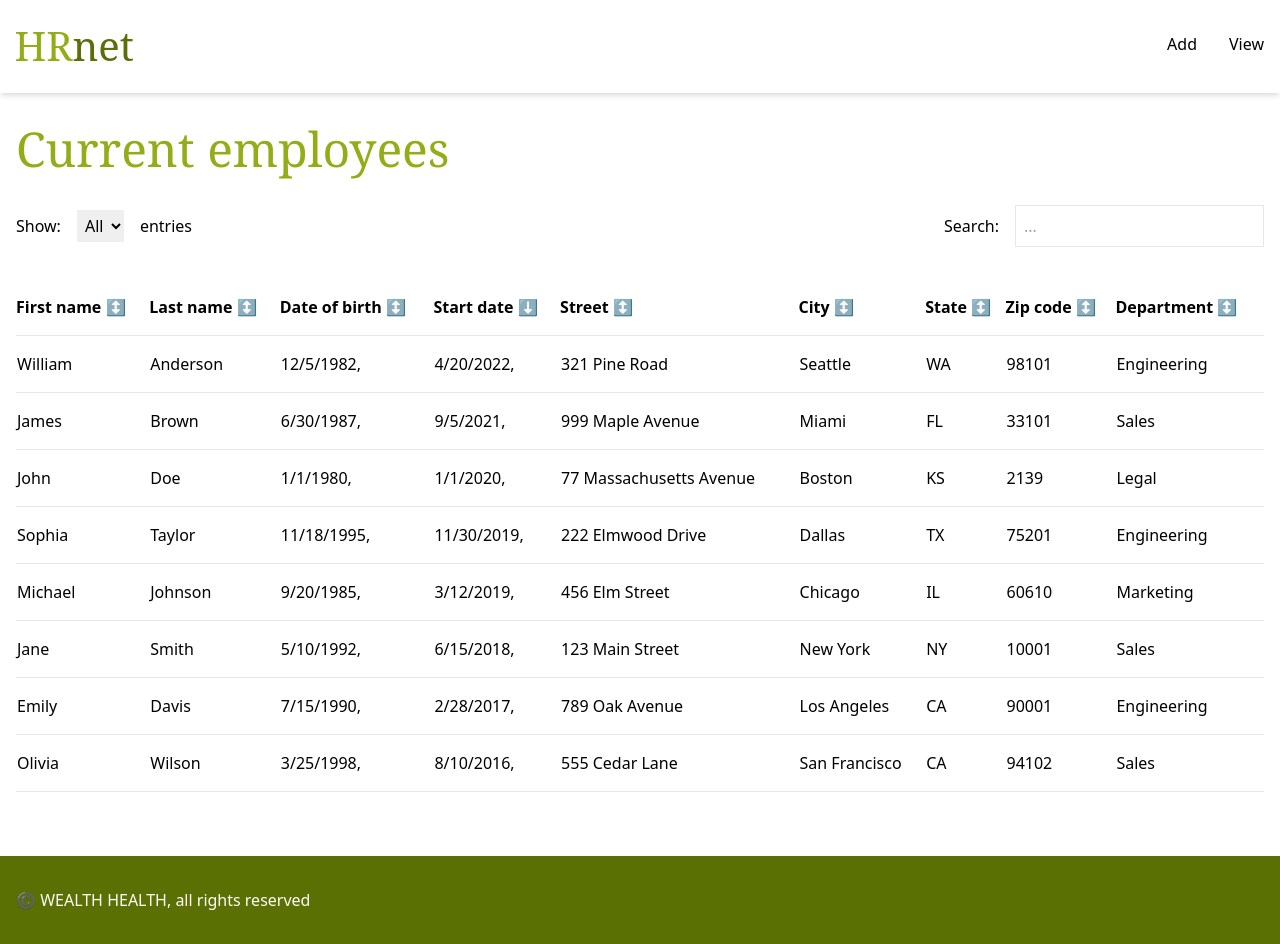
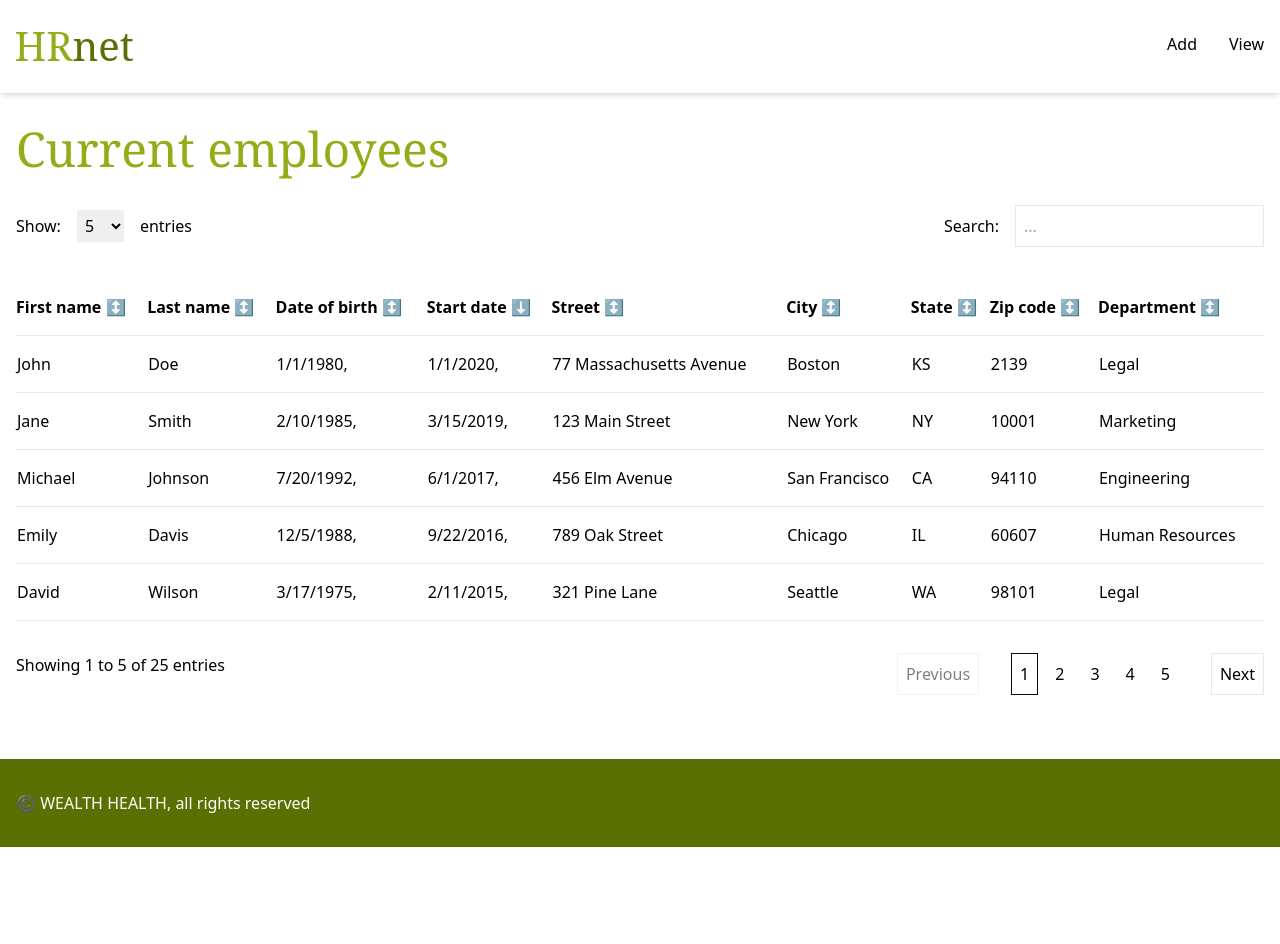
Before and after one commit to jeromeabel/oc-p14-hrnet, a React (Vite) app: page /view in a window 1280 px wide. After the commit the page ends 847 px from the top, so only its background shows below. Built offline with nearby package versions, Linux system fonts and the light colour scheme.

Commit message:
Add Pagination to TableData and clear it

```diff
--- a/src/components/TableData/InputLength.tsx
+++ b/src/components/TableData/InputLength.tsx
@@ -1,8 +1,8 @@
-type InputLengthType = {
+type InputLengthProps = {
   onChange: (length: number) => void;
 };
 
-const InputLength = ({ onChange }: InputLengthType) => {
+const InputLength = ({ onChange }: InputLengthProps) => {
   const handleChange = (event: React.ChangeEvent<HTMLSelectElement>) => {
     const inputValue = event.target.value;
     const parsedValue = parseInt(inputValue, 10); // integer
@@ -16,11 +16,10 @@ const InputLength = ({ onChange }: InputLengthType) => {
         Show:
       </label>
       <select className="p-1" id="filterSelect" onChange={handleChange}>
-        <option value="0">All</option>
-        <option>2</option>
-        <option>4</option>
-        <option>6</option>
-        <option>8</option>
+        <option>5</option>
+        <option>10</option>
+        <option>15</option>
+        <option>25</option>
       </select>
       <span>entries</span>
     </div>
@@ -28,3 +27,5 @@ const InputLength = ({ onChange }: InputLengthType) => {
 };
 
 export default InputLength;
+
+/* <option value="0">All</option> 10 25 50 100 */
--- a/src/components/TableData/InputSearch.tsx
+++ b/src/components/TableData/InputSearch.tsx
@@ -1,8 +1,8 @@
-type InputSearchType = {
+type InputSearchProps = {
   onChange: (term: string) => void;
 };
 
-const InputSearch = ({ onChange }: InputSearchType) => {
+const InputSearch = ({ onChange }: InputSearchProps) => {
   const handleChange = (event: React.ChangeEvent<HTMLInputElement>) => {
     const term = event.target.value;
     onChange(term); //if (term.length > 0)
--- /dev/null
+++ b/src/components/TableData/Pagination.tsx
@@ -0,0 +1,89 @@
+import { useState, useEffect } from 'react';
+
+type PaginationProps = {
+  onChange: (page: number) => void;
+  totalEntries: number;
+  entriesPerPage: number;
+};
+
+const Pagination: React.FC<PaginationProps> = ({
+  onChange,
+  totalEntries,
+  entriesPerPage,
+}) => {
+  const [currentPage, setCurrentPage] = useState(1);
+
+  const totalPages = Math.ceil(totalEntries / entriesPerPage);
+
+  const handlePageChange = (page: number) => {
+    if (page >= 1 && page <= totalPages && page !== currentPage) {
+      setCurrentPage(page);
+      onChange((page - 1) * entriesPerPage + 1);
+    }
+  };
+
+  // Reset the page to 1 when entriesPerPage changes
+  useEffect(() => {
+    setCurrentPage(1);
+  }, [entriesPerPage]);
+
+  const startEntry = (currentPage - 1) * entriesPerPage + 1;
+  const endEntry = Math.min(startEntry + entriesPerPage - 1, totalEntries);
+
+  const renderPageNumbers = () => {
+    const pageNumbers = [];
+    for (let i = 1; i <= totalPages; i++) {
+      pageNumbers.push(
+        <li
+          key={i}
+          className={`p-2 border hover:cursor-pointer ${
+            currentPage === i ? 'border-black' : 'border-transparent'
+          }`}
+          onClick={() => handlePageChange(i)}
+        >
+          <button>{i}</button>
+        </li>
+      );
+    }
+    return pageNumbers;
+  };
+
+  const renderButton = (
+    label: string,
+    onClick: () => void,
+    isDisabled: boolean
+  ) => (
+    <button
+      className={`p-2 border ${
+        isDisabled ? 'opacity-50' : 'hover:cursor-pointer hover:border-black'
+      }`}
+      onClick={onClick}
+    >
+      {label}
+    </button>
+  );
+
+  return (
+    <div className="flex justify-between">
+      <p>
+        Showing {startEntry} to {endEntry} of {totalEntries} entries
+      </p>
+
+      <nav className="flex gap-8">
+        {renderButton(
+          'Previous',
+          () => handlePageChange(currentPage - 1),
+          currentPage === 1
+        )}
+        <ul className="flex gap-2">{renderPageNumbers()}</ul>
+        {renderButton(
+          'Next',
+          () => handlePageChange(currentPage + 1),
+          currentPage === totalPages
+        )}
+      </nav>
+    </div>
+  );
+};
+
+export default Pagination;
--- a/src/components/TableData/TableData.tsx
+++ b/src/components/TableData/TableData.tsx
@@ -4,10 +4,11 @@ import { useState, useMemo } from 'react';
 import TableHeaderCell from './TableHeaderCell';
 import TableCell from './TableCell';
 import InputLength from './InputLength';
+import InputSearch from './InputSearch';
+import Pagination from './Pagination';
 
 // Import logic
-import { sortData, filterDataByLength, filterDataBySearch } from './dataUtils';
-import InputSearch from './InputSearch';
+import { sortData, filterDataBySearch } from './dataUtils';
 
 // Export types
 export type ItemValueType = number | string | Date | boolean;
@@ -35,7 +36,10 @@ const TableData = <
   const [sortKey, setSortKey] = useState('startDate');
   const [sortOrder, setSortOrder] = useState<SortOrderType>('desc');
   const [searchTerm, setSearchTerm] = useState('');
-  const [filterLength, setFilterLength] = useState(0);
+  const [filterLength, setFilterLength] = useState(5);
+
+  const [totalEntries, setTotalEntries] = useState(data.length);
+  const [startIndex, setStartIndex] = useState(0);
 
   const currentData = useMemo(() => {
     let newData = [...data];
@@ -45,16 +49,16 @@ const TableData = <
       newData = filterDataBySearch(newData, searchTerm);
     }
 
-    // Apply length filter
-    if (filterLength > 0) {
-      newData = filterDataByLength(newData, filterLength);
-    }
+    // Apply pagination with number of entries
+    setTotalEntries(newData.length);
+    const endIndex = startIndex + filterLength;
+    newData = newData.slice(startIndex, endIndex);
 
     // Apply sort
     newData = sortData(newData, sortKey, sortOrder);
 
     return newData;
-  }, [data, sortKey, sortOrder, searchTerm, filterLength]);
+  }, [data, sortKey, sortOrder, searchTerm, filterLength, startIndex]);
 
   // ?useCallback
   const onSort = (key: string) => {
@@ -70,19 +74,22 @@ const TableData = <
     setFilterLength(length);
   };
 
+  const onPage = (index: number) => {
+    setStartIndex(index);
+  };
+
   return (
     <div className="my-8">
       <div className="flex justify-between">
         <InputLength onChange={onLength} />
         <InputSearch onChange={onSearch} />
       </div>
-
       <table className="w-full my-8">
         <thead className="border-b">
           <tr>
-            {headers.map((col, index) => (
+            {headers.map((col) => (
               <TableHeaderCell
-                key={index}
+                key={col.key}
                 col={col}
                 sortKey={sortKey}
                 sortOrder={sortOrder}
@@ -101,6 +108,11 @@ const TableData = <
           ))}
         </tbody>
       </table>
+      <Pagination
+        totalEntries={totalEntries}
+        entriesPerPage={filterLength}
+        onChange={onPage}
+      />
     </div>
   );
 };
--- a/src/data/mockData1.ts
+++ b/src/data/mockData1.ts
@@ -18,7 +18,6 @@ export const mockDataHeaders: HeaderType[] = [
   { key: 'zipCode', label: 'Zip code' },
   { key: 'department', label: 'Department' },
 ];
-
 export const mockData: AddFormType[] = [
   {
     firstName: 'John',
@@ -34,78 +33,276 @@ export const mockData: AddFormType[] = [
   {
     firstName: 'Jane',
     lastName: 'Smith',
-    dateOfBirth: new Date('1992-05-10'),
-    startDate: new Date('2018-06-15'),
+    dateOfBirth: new Date('1985-02-10'),
+    startDate: new Date('2019-03-15'),
     street: '123 Main Street',
     city: 'New York',
     state: 'NY',
     zipCode: 10001,
-    department: 'Sales',
+    department: 'Marketing',
   },
   {
     firstName: 'Michael',
     lastName: 'Johnson',
-    dateOfBirth: new Date('1985-09-20'),
-    startDate: new Date('2019-03-12'),
-    street: '456 Elm Street',
-    city: 'Chicago',
-    state: 'IL',
-    zipCode: 60610,
-    department: 'Marketing',
+    dateOfBirth: new Date('1992-07-20'),
+    startDate: new Date('2017-06-01'),
+    street: '456 Elm Avenue',
+    city: 'San Francisco',
+    state: 'CA',
+    zipCode: 94110,
+    department: 'Engineering',
   },
   {
     firstName: 'Emily',
     lastName: 'Davis',
-    dateOfBirth: new Date('1990-07-15'),
-    startDate: new Date('2017-02-28'),
-    street: '789 Oak Avenue',
+    dateOfBirth: new Date('1988-12-05'),
+    startDate: new Date('2016-09-22'),
+    street: '789 Oak Street',
+    city: 'Chicago',
+    state: 'IL',
+    zipCode: 60607,
+    department: 'Human Resources',
+  },
+  {
+    firstName: 'David',
+    lastName: 'Wilson',
+    dateOfBirth: new Date('1975-03-17'),
+    startDate: new Date('2015-02-11'),
+    street: '321 Pine Lane',
+    city: 'Seattle',
+    state: 'WA',
+    zipCode: 98101,
+    department: 'Legal',
+  },
+  {
+    firstName: 'Sarah',
+    lastName: 'Anderson',
+    dateOfBirth: new Date('1990-09-12'),
+    startDate: new Date('2018-08-18'),
+    street: '555 Broad Street',
     city: 'Los Angeles',
     state: 'CA',
     zipCode: 90001,
+    department: 'Marketing',
+  },
+  {
+    firstName: 'Robert',
+    lastName: 'Thomas',
+    dateOfBirth: new Date('1982-06-25'),
+    startDate: new Date('2017-04-05'),
+    street: '222 Park Avenue',
+    city: 'Houston',
+    state: 'TX',
+    zipCode: 77002,
     department: 'Engineering',
   },
   {
+    firstName: 'Emma',
+    lastName: 'Garcia',
+    dateOfBirth: new Date('1994-11-30'),
+    startDate: new Date('2021-02-15'),
+    street: '999 Lake Street',
+    city: 'Miami',
+    state: 'FL',
+    zipCode: 33101,
+    department: 'Human Resources',
+  },
+  {
+    firstName: 'Daniel',
+    lastName: 'Lee',
+    dateOfBirth: new Date('1978-04-22'),
+    startDate: new Date('2014-11-09'),
+    street: '777 Oak Avenue',
+    city: 'Dallas',
+    state: 'TX',
+    zipCode: 75201,
+    department: 'Legal',
+  },
+  {
+    firstName: 'Olivia',
+    lastName: 'Martinez',
+    dateOfBirth: new Date('1991-08-14'),
+    startDate: new Date('2019-07-07'),
+    street: '444 Elm Street',
+    city: 'Phoenix',
+    state: 'AZ',
+    zipCode: 85001,
+    department: 'Marketing',
+  },
+  {
     firstName: 'William',
-    lastName: 'Anderson',
-    dateOfBirth: new Date('1982-12-05'),
-    startDate: new Date('2022-04-20'),
-    street: '321 Pine Road',
-    city: 'Seattle',
-    state: 'WA',
-    zipCode: 98101,
+    lastName: 'Lopez',
+    dateOfBirth: new Date('1987-05-18'),
+    startDate: new Date('2016-12-20'),
+    street: '888 Pine Avenue',
+    city: 'Denver',
+    state: 'CO',
+    zipCode: 80202,
     department: 'Engineering',
   },
   {
-    firstName: 'Olivia',
-    lastName: 'Wilson',
-    dateOfBirth: new Date('1998-03-25'),
-    startDate: new Date('2016-08-10'),
-    street: '555 Cedar Lane',
-    city: 'San Francisco',
-    state: 'CA',
-    zipCode: 94102,
-    department: 'Sales',
+    firstName: 'Sophia',
+    lastName: 'Harris',
+    dateOfBirth: new Date('1984-03-08'),
+    startDate: new Date('2015-10-03'),
+    street: '555 Maple Lane',
+    city: 'Atlanta',
+    state: 'GA',
+    zipCode: 30301,
+    department: 'Human Resources',
   },
   {
     firstName: 'James',
-    lastName: 'Brown',
-    dateOfBirth: new Date('1987-06-30'),
-    startDate: new Date('2021-09-05'),
-    street: '999 Maple Avenue',
-    city: 'Miami',
-    state: 'FL',
-    zipCode: 33101,
-    department: 'Sales',
+    lastName: 'Gonzalez',
+    dateOfBirth: new Date('1979-12-25'),
+    startDate: new Date('2013-08-11'),
+    street: '333 Cedar Street',
+    city: 'San Diego',
+    state: 'CA',
+    zipCode: 92101,
+    department: 'Legal',
   },
   {
-    firstName: 'Sophia',
-    lastName: 'Taylor',
-    dateOfBirth: new Date('1995-11-18'),
-    startDate: new Date('2019-11-30'),
-    street: '222 Elmwood Drive',
-    city: 'Dallas',
+    firstName: 'Ava',
+    lastName: 'Walker',
+    dateOfBirth: new Date('1993-10-02'),
+    startDate: new Date('2022-03-07'),
+    street: '111 Oak Lane',
+    city: 'Charlotte',
+    state: 'NC',
+    zipCode: 28202,
+    department: 'Marketing',
+  },
+  {
+    firstName: 'Benjamin',
+    lastName: 'Young',
+    dateOfBirth: new Date('1981-07-15'),
+    startDate: new Date('2018-05-19'),
+    street: '666 Elm Street',
+    city: 'Austin',
     state: 'TX',
-    zipCode: 75201,
+    zipCode: 78701,
     department: 'Engineering',
   },
+  {
+    firstName: 'Mia',
+    lastName: 'Allen',
+    dateOfBirth: new Date('1995-04-09'),
+    startDate: new Date('2020-09-02'),
+    street: '222 Pine Avenue',
+    city: 'Nashville',
+    state: 'TN',
+    zipCode: 37201,
+    department: 'Human Resources',
+  },
+  {
+    firstName: 'Elijah',
+    lastName: 'King',
+    dateOfBirth: new Date('1983-02-28'),
+    startDate: new Date('2019-11-14'),
+    street: '444 Maple Lane',
+    city: 'Las Vegas',
+    state: 'NV',
+    zipCode: 89101,
+    department: 'Legal',
+  },
+  {
+    firstName: 'Charlotte',
+    lastName: 'Scott',
+    dateOfBirth: new Date('1990-09-23'),
+    startDate: new Date('2017-06-01'),
+    street: '777 Oak Avenue',
+    city: 'Orlando',
+    state: 'FL',
+    zipCode: 32801,
+    department: 'Marketing',
+  },
+  {
+    firstName: 'Henry',
+    lastName: 'Parker',
+    dateOfBirth: new Date('1977-06-12'),
+    startDate: new Date('2016-03-17'),
+    street: '555 Cedar Street',
+    city: 'San Antonio',
+    state: 'TX',
+    zipCode: 78201,
+    department: 'Engineering',
+  },
+  {
+    firstName: 'Amelia',
+    lastName: 'Baker',
+    dateOfBirth: new Date('1989-11-05'),
+    startDate: new Date('2015-08-22'),
+    street: '999 Elm Avenue',
+    city: 'Philadelphia',
+    state: 'PA',
+    zipCode: 19101,
+    department: 'Human Resources',
+  },
+  {
+    firstName: 'Alexander',
+    lastName: 'Gomez',
+    dateOfBirth: new Date('1976-08-27'),
+    startDate: new Date('2014-05-06'),
+    street: '333 Maple Lane',
+    city: 'Minneapolis',
+    state: 'MN',
+    zipCode: 55401,
+    department: 'Legal',
+  },
+  {
+    firstName: 'Sofia',
+    lastName: 'Wright',
+    dateOfBirth: new Date('1992-01-19'),
+    startDate: new Date('2021-04-10'),
+    street: '111 Pine Avenue',
+    city: 'Portland',
+    state: 'OR',
+    zipCode: 97201,
+    department: 'Marketing',
+  },
+  {
+    firstName: 'Joseph',
+    lastName: 'Mitchell',
+    dateOfBirth: new Date('1988-07-07'),
+    startDate: new Date('2020-12-15'),
+    street: '444 Oak Street',
+    city: 'Columbus',
+    state: 'OH',
+    zipCode: 43201,
+    department: 'Engineering',
+  },
+  {
+    firstName: 'Avery',
+    lastName: 'Rodriguez',
+    dateOfBirth: new Date('1984-04-03'),
+    startDate: new Date('2019-09-18'),
+    street: '888 Elm Avenue',
+    city: 'Kansas City',
+    state: 'MO',
+    zipCode: 64101,
+    department: 'Human Resources',
+  },
+  {
+    firstName: 'Liam',
+    lastName: 'Lopez',
+    dateOfBirth: new Date('1996-03-26'),
+    startDate: new Date('2022-08-03'),
+    street: '222 Pine Lane',
+    city: 'Raleigh',
+    state: 'NC',
+    zipCode: 27601,
+    department: 'Legal',
+  },
+  // {
+  //   firstName: 'Harper',
+  //   lastName: 'Williams',
+  //   dateOfBirth: new Date('1993-12-10'),
+  //   startDate: new Date('2018-07-14'),
+  //   street: '555 Oak Street',
+  //   city: 'Indianapolis',
+  //   state: 'IN',
+  //   zipCode: 46201,
+  //   department: 'Marketing',
+  // },
 ];
--- a/tsconfig.json
+++ b/tsconfig.json
@@ -17,11 +17,11 @@
     "strict": true,
     "noUnusedLocals": true,
     "noUnusedParameters": true,
-    "noFallthroughCasesInSwitch": true,
+    "noFallthroughCasesInSwitch": true
 
     /* Zup recommandations */
-    "strictNullChecks": true,
-    "strictFunctionTypes": false
+    // "strictNullChecks": true,
+    // "strictFunctionTypes": false
   },
   "include": ["src"],
   "references": [{ "path": "./tsconfig.node.json" }]
```
